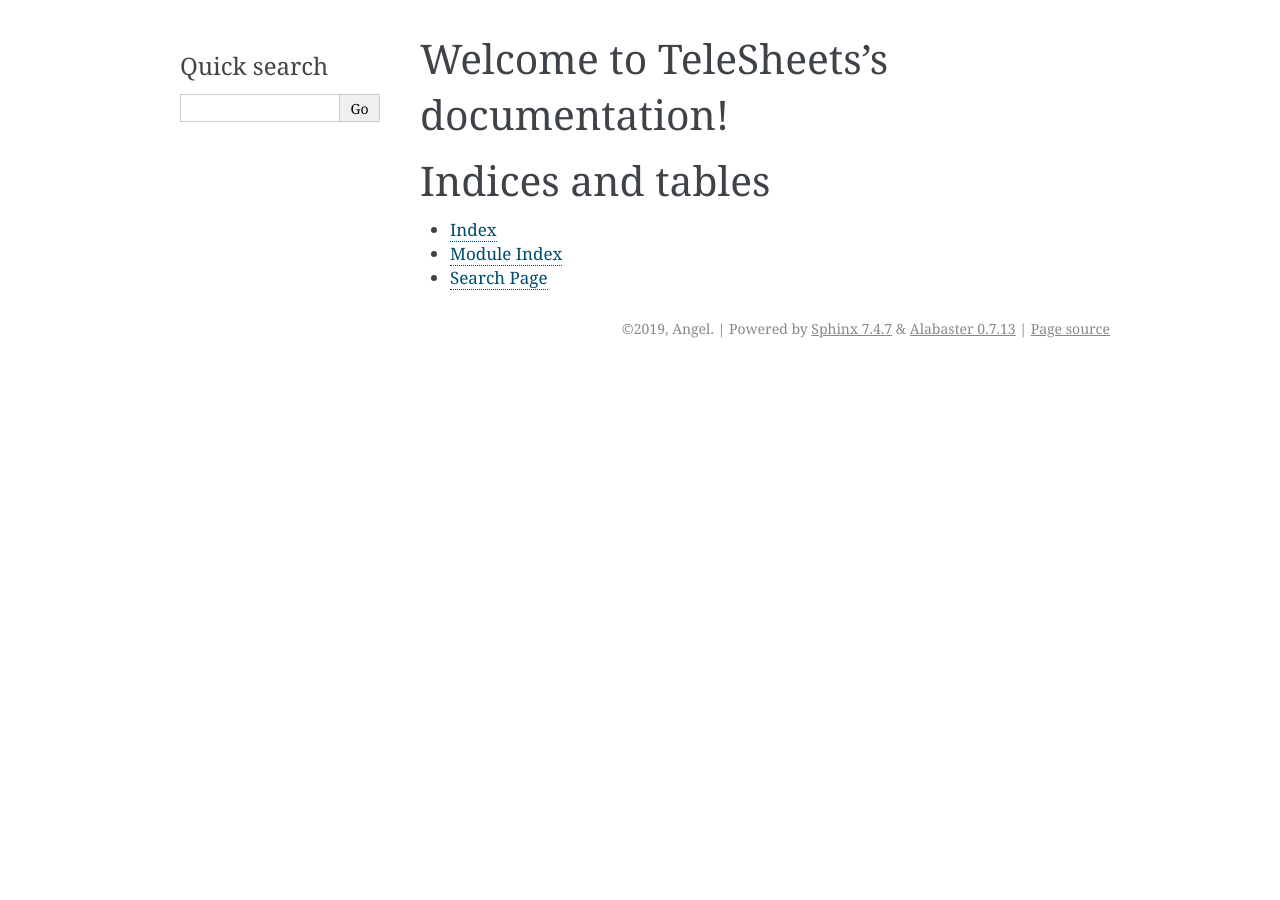
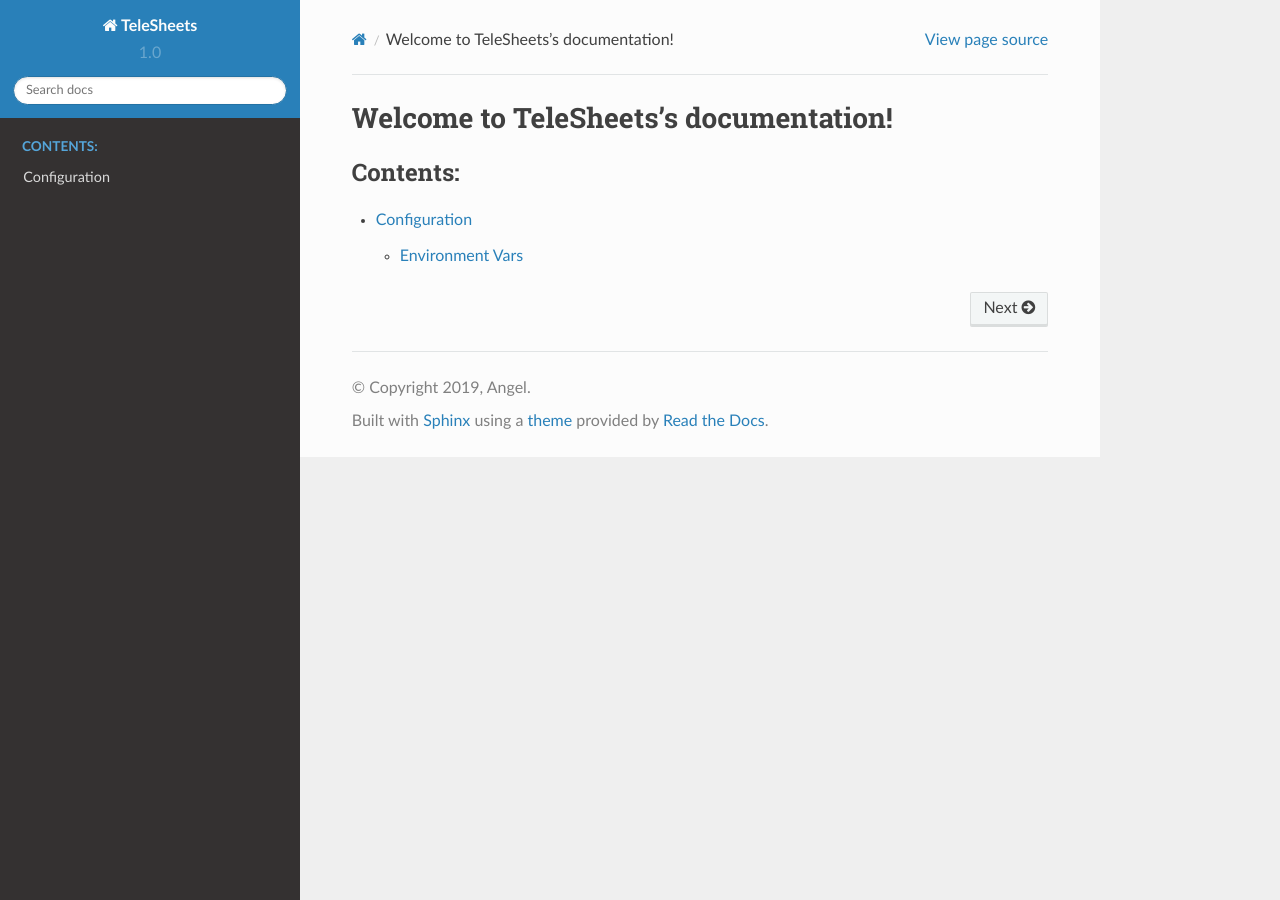
Before and after one commit to angelhodar/TeleSheets, a Sphinx documentation site: the page built from docs/index.rst, in a window 1280 px wide. Built offline with Sphinx 7.4.7 and the Read the Docs theme 2.0.0, drawn with Linux system fonts in a browser that asks for light colours.

Commit message:
Added some documentation with new theme

```diff
--- a/docs/conf.py
+++ b/docs/conf.py
@@ -31,7 +31,7 @@
 # Add any Sphinx extension module names here, as strings. They can be
 # extensions coming with Sphinx (named 'sphinx.ext.*') or your custom
 # ones.
-extensions = ['sphinx.ext.autodoc']
+extensions = ['sphinx.ext.autodoc', 'sphinx_rtd_theme']
 
 # Add any paths that contain templates here, relative to this directory.
 templates_path = ['_templates']
@@ -83,7 +83,7 @@
 # The theme to use for HTML and HTML Help pages.  See the documentation for
 # a list of builtin themes.
 #
-html_theme = 'alabaster'
+html_theme = 'sphinx_rtd_theme'
 
 # Theme options are theme-specific and customize the look and feel of a theme
 # further.  For a list of options available for each theme, see the
--- a/docs/index.rst
+++ b/docs/index.rst
@@ -10,11 +10,4 @@
    :maxdepth: 2
    :caption: Contents:
 
-
-
-Indices and tables
-==================
-
-* :ref:`genindex`
-* :ref:`modindex`
-* :ref:`search`
+   configuration.rst
```
Also changed, not shown: docs/configuration.rst (added, +44 -0 lines), 2 other files.
